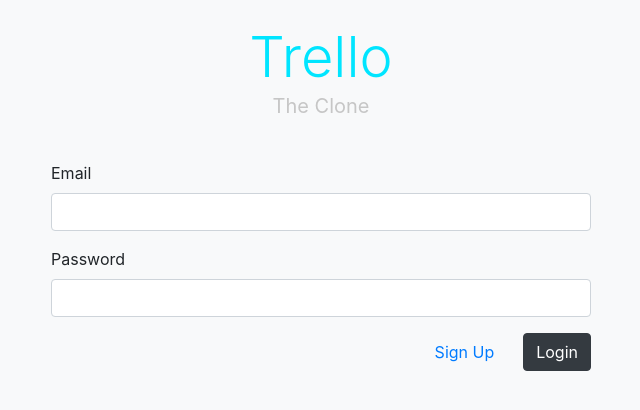
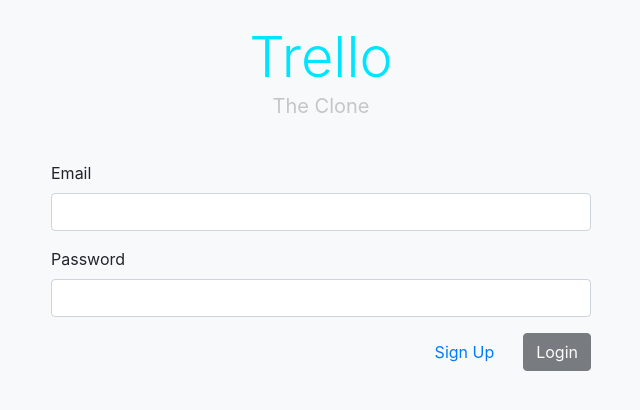
Before and after one commit to gemox94/trello_clone_client, a React (Create React App) app: page /login in a window 1280 px wide. Shown: the top 410 px of the page, without its empty margins (319-959 px from the left). Built offline with nearby package versions, Linux system fonts and the light colour scheme.

Commit message:
Added login logic

```diff
--- a/src/components/Login/Login.js
+++ b/src/components/Login/Login.js
@@ -1,27 +1,60 @@
-import React from 'react';
+import React, { Component } from 'react';
+import { bindActionCreators } from 'redux';
+import { Field, reduxForm } from 'redux-form';
+import { NavLink, withRouter } from 'react-router-dom';
+import { connect } from 'react-redux';
+import axios from 'axios';
 import AppBanner from '../AppBanner/AppBanner';
+import authActions from '../../actions/authorization';
+import RegexVal from '../../regex';
+import Constants from '../../constants';
 
-import { NavLink } from 'react-router-dom';
+const renderField = ({ input, meta, label, type }) => (
+    <div className="col">
+        <label>{label}</label>
+        {/* <pre>{JSON.stringify(meta, 0, 2)}</pre> */}
+        <input { ...input } type={type} className="form-control"/>
+        {meta.touched && meta.error &&
+        <span className="error text-danger">{meta.error}</span>}
+    </div>
+);
 
-const Login = (props) => {
+const validateForm = values => {
 
+    const errors = {};
+    const { email, password } = values;
 
-    return(
-        <div>
+    if (!email) {
+        errors.email = 'Required!';
+    } else if (!RegexVal.email.test(String(email).toLowerCase())) {
+        errors.email = 'Must be a valid email!';
+    }
 
-            <AppBanner />
+    if (!password) {
+        errors.password = 'Required!';
+    } else if (password.length < 8) {
+        errors.password = 'Password length must be at least of 8!'
+    }
 
-            <div className="row">
-                <div className="col-sm-12 col-md-6 offset-md-3">
-                    <form>
-                        <div className="form-group">
-                            <label htmlFor="email">Email</label>
-                            <input type="email" className="form-control"/>
+    return errors;
+
+};
+
+const LoginForm = reduxForm({ form: 'login', validate: validateForm})(props => {
+
+    const { handleSubmit, valid, loading } = props;
+
+    console.log('THE LOGIN FORM props', props);
+
+    return (
+        <form onSubmit={handleSubmit}>
+
+            <div className="form-row mb-3">
+                <Field component={renderField} name="email" label="Email" type="email"/>
             </div>
 
-                        <div className="form-group">
-                            <label htmlFor="email">Password</label>
-                            <input type="password" className="form-control" />
+            <div className="form-row mb-3">
+                <Field component={renderField} name="password" label="Password" type="password"/>
             </div>
 
             <div className="form-group text-right">
@@ -30,15 +63,62 @@
                     Sign Up
                 </NavLink>
 
-                            <button className="btn btn-dark">
+                <button className="btn btn-dark" type="submit" disabled={!valid || loading}>
                     Login
                 </button>
             </div>
         </form>
+    );
+
+});
+
+class Login extends Component {
+
+    constructor(props) {
+        super(props);
+        this.state = { onLoadingRes: false };
+    }
+
+    handleSubmit(values) {
+        console.log(values);
+        this.setState({ onLoadingRes: true });
+        axios.post(`${Constants.API_URL}/login`, values)
+            .then(res => {
+                console.log(res);
+                this.props.setAuthenticated({ user: res.data.user || null });
+                this.setState({ onLoadingRes: false });
+                this.props.history.push('/dashboard');
+            })
+            .catch(err => {
+                console.log(err.response);
+                this.setState({ onLoadingRes: false });
+            });
+    };
+
+
+    render() {
+        return (
+            <div>
+
+                <AppBanner />
+
+                <div className="row">
+                    <div className="col-sm-12 col-md-6 offset-md-3">
+                        <LoginForm onSubmit={(values) => this.handleSubmit(values)} loading={this.state.onLoadingRes}/>
                     </div>
                 </div>
             </div>
         );
+    }
 };
 
-export default Login;
+const mapDispatchToProps = dispatch => {
+
+    const { setAuthenticated } = authActions.creators;
+
+    return bindActionCreators({
+        setAuthenticated,
+    }, dispatch);
+};
+
+export default connect(null, mapDispatchToProps)(withRouter(Login));
--- a/src/reducers/index.js
+++ b/src/reducers/index.js
@@ -18,6 +18,14 @@
                 default:
                     return state;
             }
+        },
+        login: (state, action) => {
+            switch (action.type) {
+                case CREATED_USER_ACCOUNT:
+                    return undefined;
+                default:
+                    return state;
+            }
         }
     }),
 });
```
Also changed, not shown: src/components/SignUp/SignUp.js (+0 -32 lines), src/shared/index.js (added, +13 -0 lines). Lines whose indentation alone changed are shown as unchanged.
